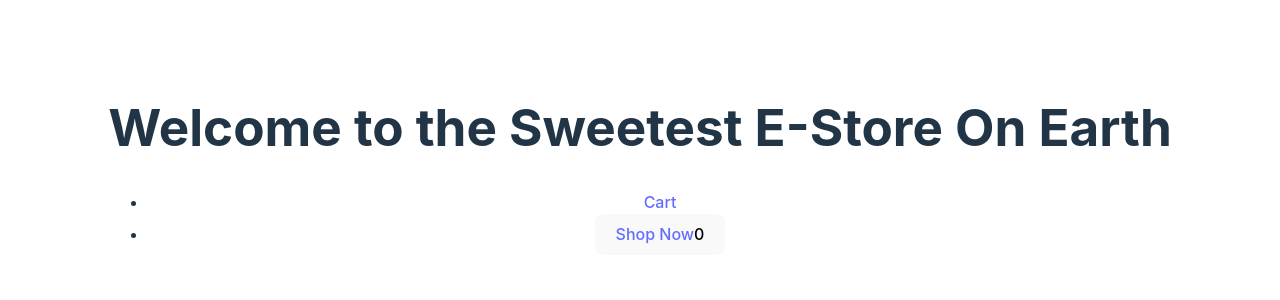
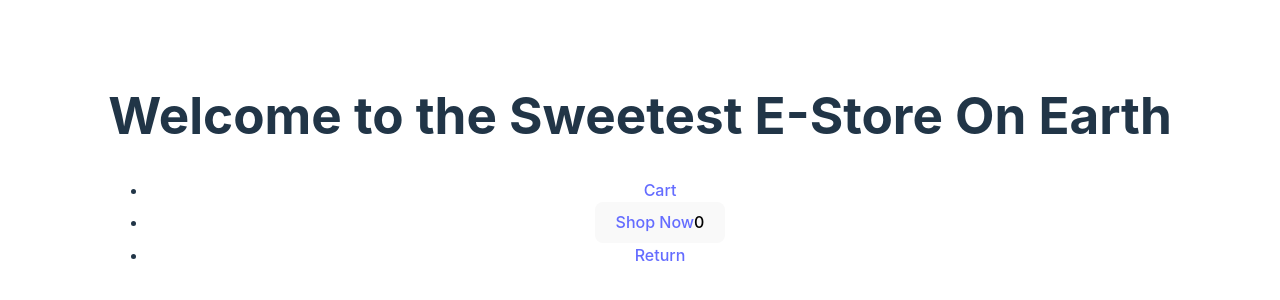
Before and after one commit to Runner-Dad84/shoppingcart, a React (Vite) app: page / in a window 1280 px wide. Shown: the part 232-532 px from the top of the page. Built offline with nearby package versions, Linux system fonts and the light colour scheme.

Commit message:
add links

```diff
--- a/src/components/Nav.jsx
+++ b/src/components/Nav.jsx
@@ -13,6 +13,9 @@ export default function Nav () {
                 <span>0</span>
             </button>
           </li>
+          <li>
+             <Link to="/">Return</Link>
+          </li>
         </ul>
       </nav>
     )
```
